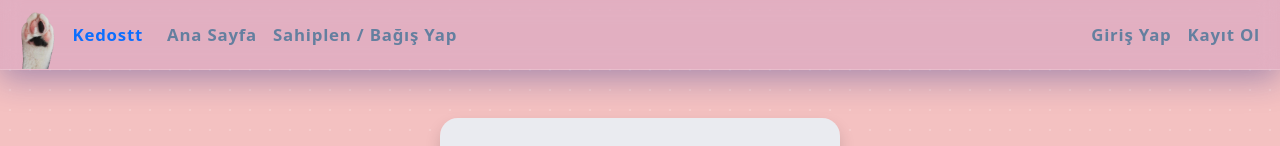
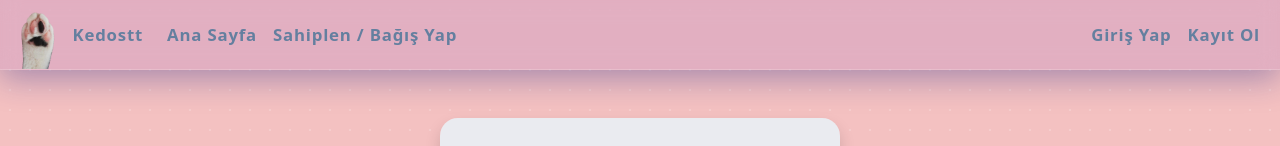
Before and after one commit to furkanyld/Kedostt-Frontend, a React (Create React App) app: page /login in a window 1280 px wide. Shown: the top 146 px of the page. Built offline with nearby package versions, Linux system fonts and the light colour scheme.

Commit message:
Navbar color update.

```diff
--- a/src/Components/MainNavbar.js
+++ b/src/Components/MainNavbar.js
@@ -25,11 +25,11 @@ function MainNavbar() {
       <Container fluid>
         <Navbar.Brand as={Link} to="/" className="d-flex align-items-center">
           <img src={logo} alt="Kedostt Logo" className="me-2" />
-          <span className="fw-bold text-primary">Kedostt</span>
+          <span className="navbar-title">Kedostt</span>
           {/* Mobilde sağda "Sahiplen / Bağış Yap" görünür */}
           <Link
             to="/donate"
-            className="d-lg-none ms-2 text-decoration-none fw-bold text-primary"
+            className="d-lg-none ms-2 text-decoration-none navbar-title"
             style={{ fontSize: "0.9rem" }}
           >
             Sahiplen / Bağış Yap
--- a/src/Styles/style.css
+++ b/src/Styles/style.css
@@ -38,6 +38,18 @@
 
 .transparent-navbar .nav-link:hover::after {
   width: 100%;
+}
+
+.navbar-title {
+  color: #647f9f !important;
+  font-weight: 700;
+  font-size: 1.05rem;
+  letter-spacing: 0.8px;
+  transition: all 0.3s ease;
+}
+.navbar-title:hover {
+  color: #3f5d7a !important;
+  text-shadow: 0 2px 10px rgba(100, 127, 159, 0.4);
 }
 
 .navbar-brand {
```
